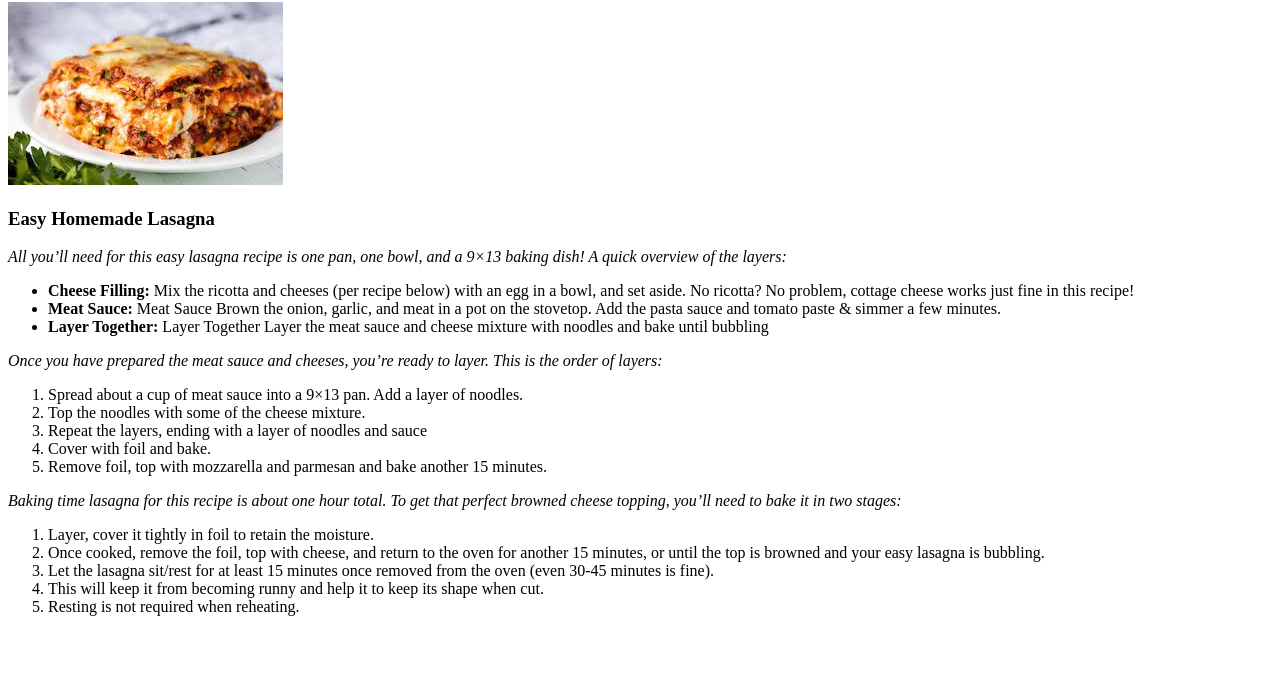
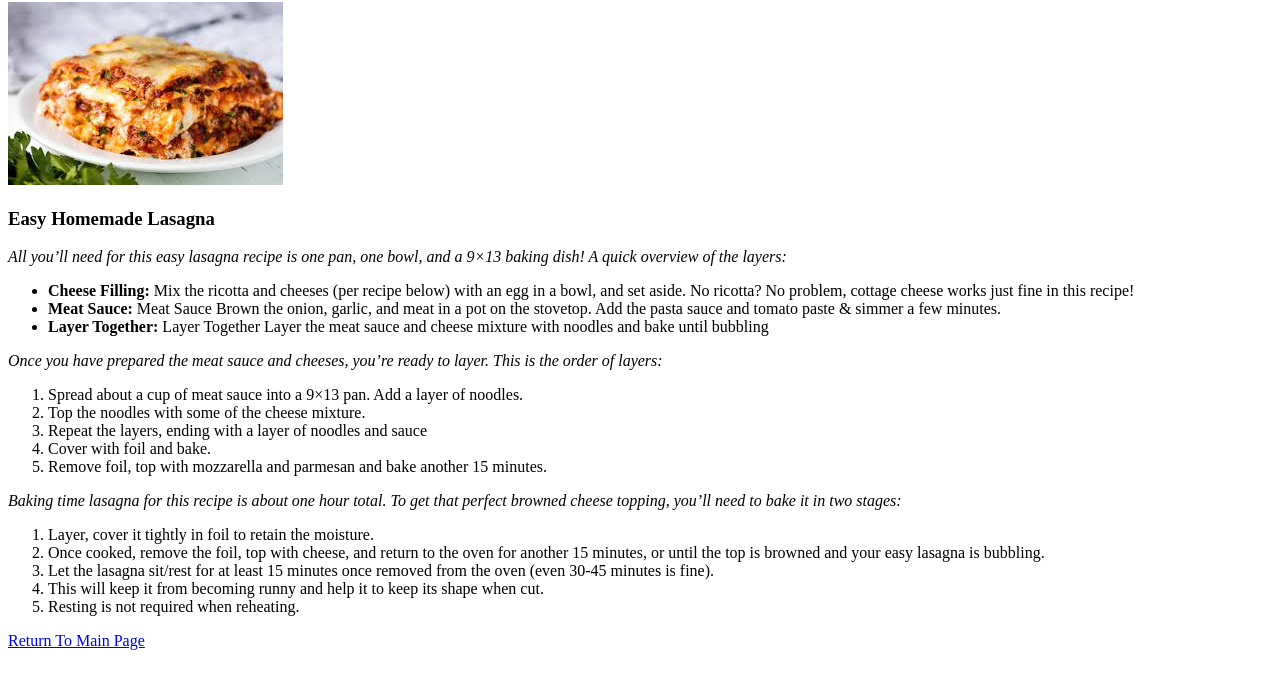
Before and after one commit to Faozio/Project-Recipes, a plain HTML site: page recipes/lasagna.html in a window 1280 px wide. Shown: the part 78-766 px from the top of the page. Drawn offline with Linux system fonts and the light colour scheme.

Commit message:
added the return to main page footers

```diff
--- a/recipes/lasagna.html
+++ b/recipes/lasagna.html
@@ -39,6 +39,9 @@
             <li>Resting is not required when reheating.</li>
         </ol>
     </p>
+    <p>
+        <a href="../index.html">Return To Main Page
+    </p>
 
 </body>
 </html>
```
Also changed, not shown: recipes/agbugbunaachicha.html (+3 -1 lines), recipes/ukwa.html (+3 -1 lines).
